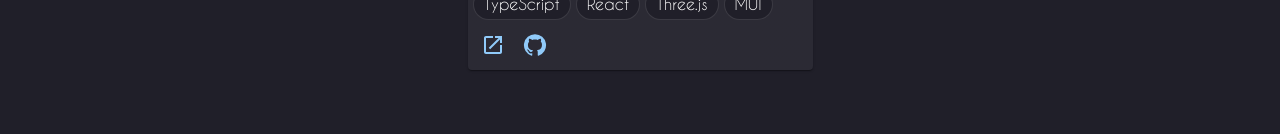
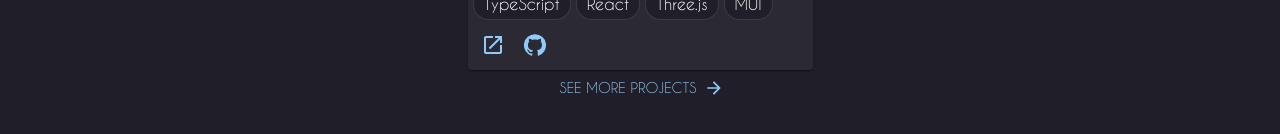
Before and after one commit to NabilNYMansour/Personal-website, a React (Create React App) app: page / in a window 1280 px wide. Shown: the part 1056-1190 px from the top of the page. Built offline with nearby package versions, Linux system fonts and the light colour scheme.

Commit message:
added yousifs suggestion to add see more projects button

```diff
--- a/src/pages/about.tsx
+++ b/src/pages/about.tsx
@@ -1,8 +1,14 @@
 import { useEffect, useState } from "react";
 import Project from "../components/project";
 import { iProject } from "../interfaces/iProject";
-import { Container, Link } from "@mui/material";
+import { Button, Container, Link } from "@mui/material";
 import TechList from "../components/techList";
+import ArrowForwardIcon from '@mui/icons-material/ArrowForward';
+import { Link as RouterLink } from "react-router-dom";
+
+
+const technologies = ["Python", "TypeScript", "JavaScript", "C", "C++", "C#", "React", "MUI",
+  "Three.js", "OpenGL", "WebGL", "Unity", "Pytorch", "SQL", "Arduino"];
 
 export const About = () => {
   const [showCursor, setShowCursor] = useState<boolean>(true);
@@ -127,16 +133,20 @@ export const About = () => {
         Here's a list of technologies that I've used:
       </b>
       <TechList key="techList" variant="elevation"
-        techList={
-          ["Python", "TypeScript", "JavaScript", "C", "C++", "C#", "React", "MUI",
-            "Three.js", "OpenGL", "WebGL", "Unity", "Pytorch", "SQL", "Arduino"]} />
+        techList={technologies} />
       <b style={{ padding: "50px 0px 10px 0px" }}>
         The following is my latest project:
       </b>
       {project !== null ? (
-        <div>
-          <Project {...project} />
-        </div>
+        <>
+          <div>
+            <Project {...project} />
+          </div>
+          <Button variant="text" endIcon={<ArrowForwardIcon />}
+            component={RouterLink} to={"projects"}>
+            See more projects
+          </Button>
+        </>
       ) : (
         "LOADING..."
       )}
```
